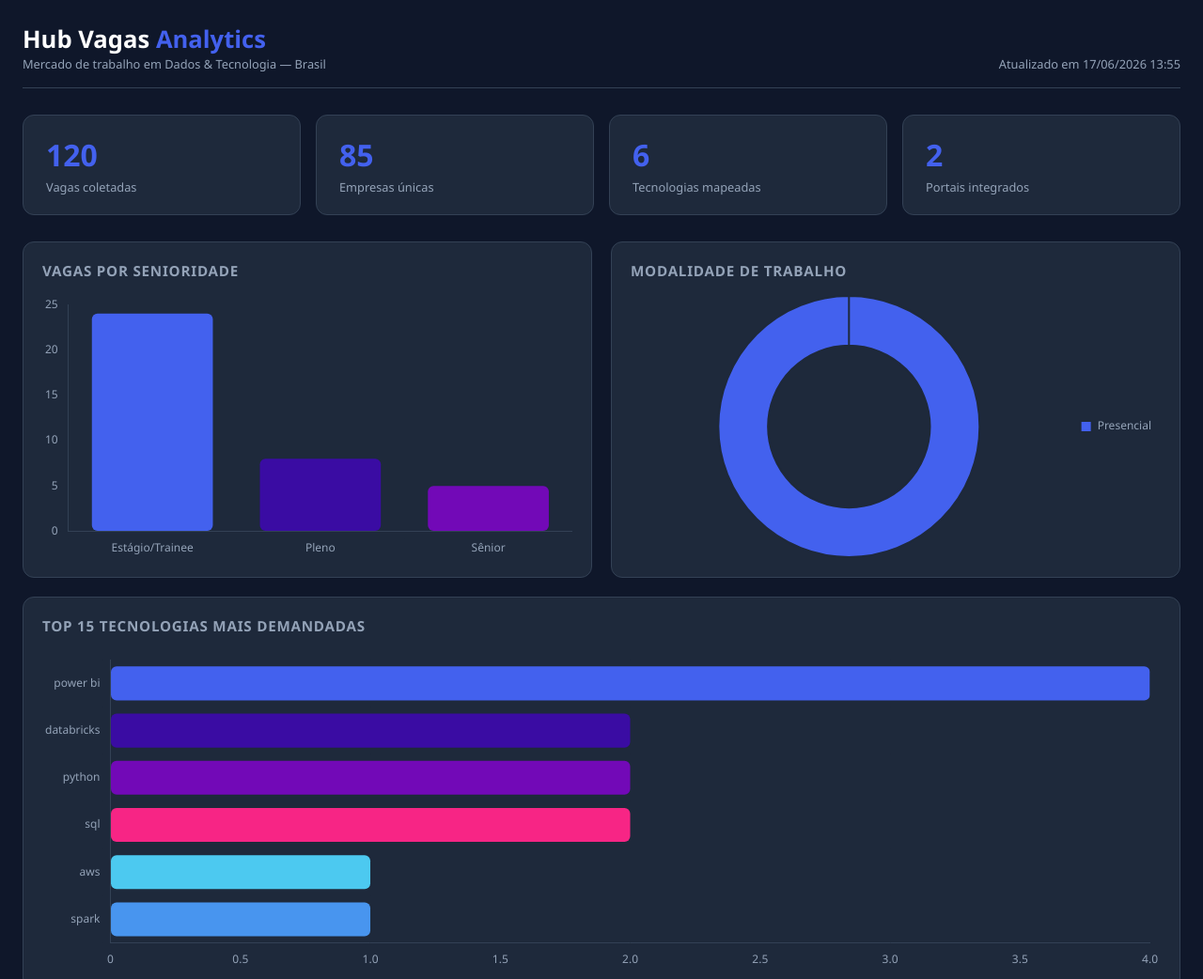
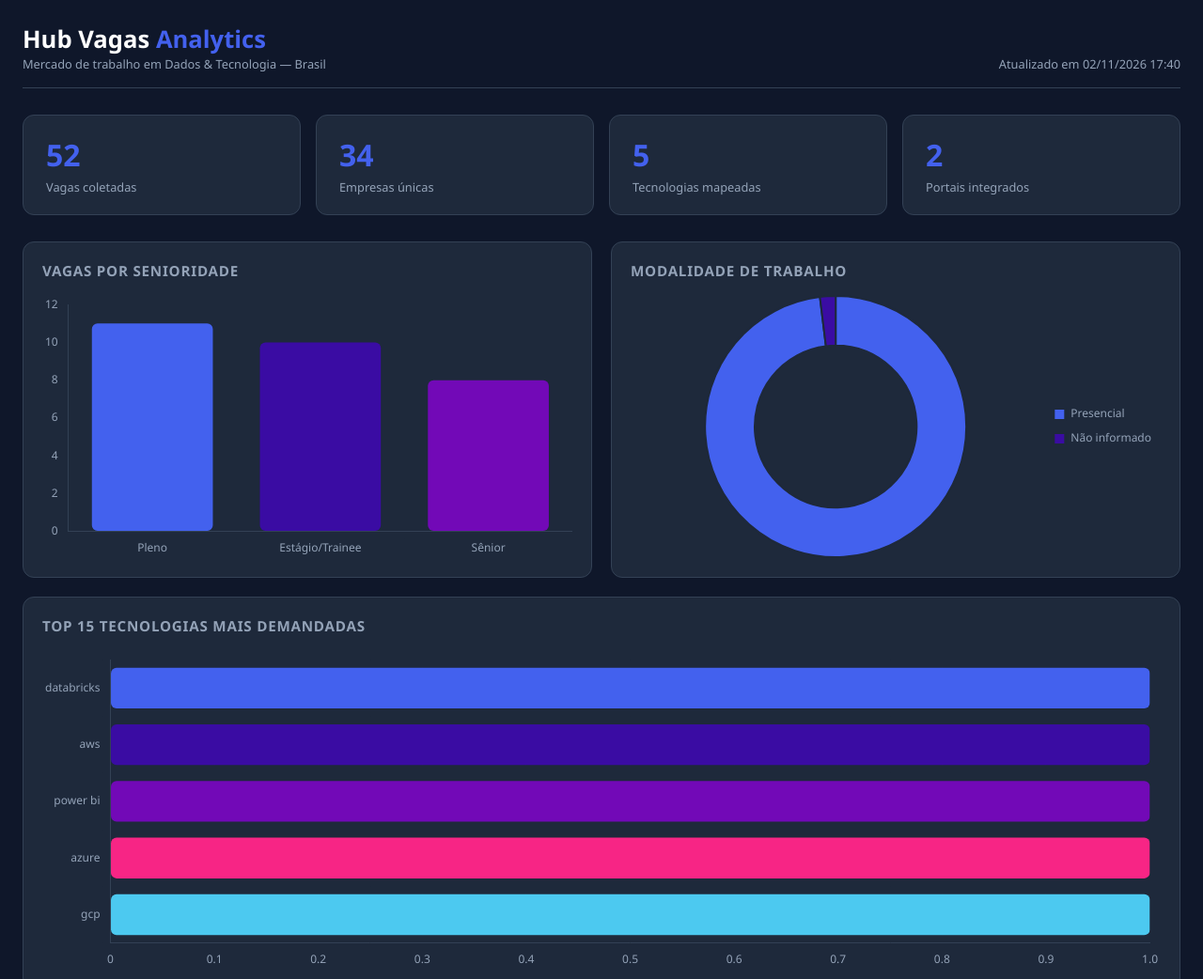
Before and after one commit to Willian-Cruz/hub_vagas, a plain HTML site: page index.html in a window 1280 px wide. Shown: the top 1042 px of the page at 94% size. Drawn offline with nearby package versions, Linux system fonts and the light colour scheme.

Commit message:
Atualização do scrapers

```diff
--- a/index.html
+++ b/index.html
@@ -86,21 +86,21 @@
     <h1>Hub Vagas <span>Analytics</span></h1>
     <p>Mercado de trabalho em Dados &amp; Tecnologia — Brasil</p>
   </div>
-  <p>Atualizado em 17/06/2026 13:55</p>
+  <p>Atualizado em 02/11/2026 17:40</p>
 </header>
 
 <!-- KPIs -->
 <div class="kpis">
   <div class="kpi">
-    <div class="value">120</div>
+    <div class="value">52</div>
     <div class="label">Vagas coletadas</div>
   </div>
   <div class="kpi">
-    <div class="value">85</div>
+    <div class="value">34</div>
     <div class="label">Empresas únicas</div>
   </div>
   <div class="kpi">
-    <div class="value">6</div>
+    <div class="value">5</div>
     <div class="label">Tecnologias mapeadas</div>
   </div>
   <div class="kpi">
@@ -145,7 +145,7 @@
 </div>
 
 <script>
-const D = {"resumo": {"total_vagas": 120, "total_empresas": 85, "total_portais": 2, "total_techs": 6}, "senioridade": {"labels": ["Estágio/Trainee", "Pleno", "Sênior"], "data": [24, 8, 5]}, "localizacao": {"labels": ["São Paulo - SP", "Rio De Janeiro - RJ", "Osasco - SP", "Belo Horizonte - MG", "Todo Brasil", "Contagem - MG", "Curitiba - PR", "Barão De Cocais - MG", "Fortaleza - CE", "Paulínia - SP"], "data": [24, 11, 6, 5, 4, 3, 3, 2, 2, 2]}, "modalidade": {"labels": ["Presencial"], "data": [120]}, "tecnologias": {"labels": ["power bi", "databricks", "python", "sql", "aws", "spark"], "data": [4, 2, 2, 2, 1, 1]}, "origem": {"labels": ["InfoJobs", "Vagas.com"], "data": [80, 40]}, "salarios": {"labels": ["Não informado", "Salário informado"], "data": [118, 2]}};
+const D = {"resumo": {"total_vagas": 52, "total_empresas": 34, "total_portais": 2, "total_techs": 5}, "senioridade": {"labels": ["Pleno", "Estágio/Trainee", "Sênior"], "data": [11, 10, 8]}, "localizacao": {"labels": ["São Paulo - SP", "Rio De Janeiro - RJ", "Curitiba - PR", "Localização Não Informada", "Cajamar - SP", "Brasília - DF", "Guarujá - SP", "Novo Hamburgo - RS", "Belo Horizonte - MG", "Belém - PA"], "data": [13, 4, 3, 3, 2, 2, 2, 2, 2, 1]}, "modalidade": {"labels": ["Presencial", "Não informado"], "data": [51, 1]}, "tecnologias": {"labels": ["databricks", "aws", "power bi", "azure", "gcp"], "data": [1, 1, 1, 1, 1]}, "origem": {"labels": ["Vagas.com", "InfoJobs"], "data": [31, 21]}, "salarios": {"labels": ["Não informado", "Salário informado"], "data": [51, 1]}};
 const COLORS = ["#4361ee", "#3a0ca3", "#7209b7", "#f72585", "#4cc9f0", "#4895ef", "#560bad", "#480ca8", "#b5179e", "#f77f00", "#2ec4b6", "#e63946", "#06d6a0", "#118ab2", "#ffd166"];
 
 // ── Configuração padrão compartilhada ───────────────────────
```
Also changed, not shown: requirements.txt, 2 other files.
